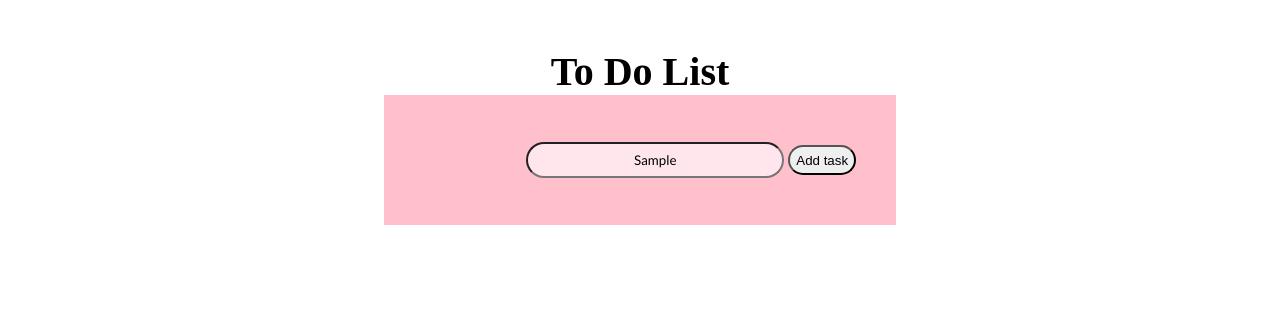
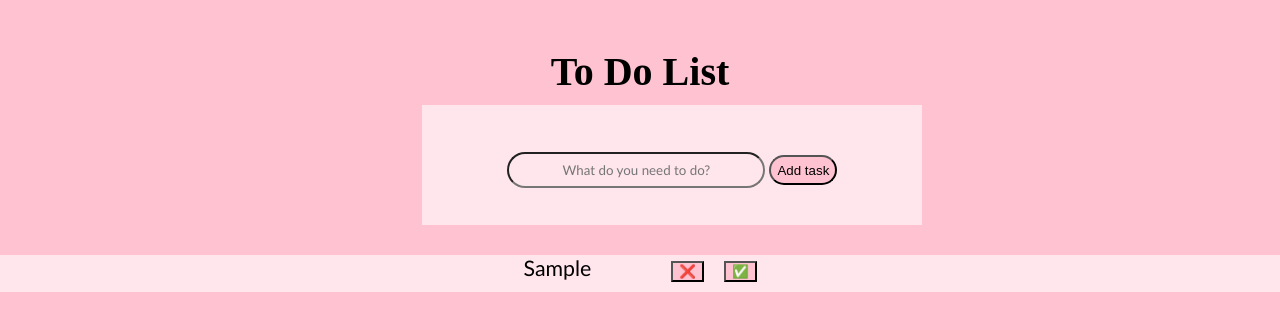
Before and after one commit to ju-nmd2022/fop-todo-list-wilmahjortas, a plain HTML site: page index.html in a window 1280 px wide. Both pictures are taken after typing "Sample" into the empty fields and a click on the button "Add task". Drawn offline with Linux system fonts and the light colour scheme.

Commit message:
mostly deisgn

```diff
--- a/index.html
+++ b/index.html
@@ -12,7 +12,7 @@
       <h1>To Do List</h1>
     </header>
     <div id="container">
-      <input id="input" type="text" />
+      <input id="input" placeholder="What do you need to do?" type="text" />
       <button id="addTaskButton">Add task</button>
     </div>
     <div id="taskList"></div>
--- a/main.css
+++ b/main.css
@@ -1,5 +1,6 @@
 * {
   margin: 0;
+  background-color: #ffc2d1;
 }
 
 header {
@@ -12,11 +13,13 @@ h1 {
 }
 
 #container {
-  background-color: pink;
-  height: 100%;
+  background-color: #ffe5ec;
+  width: 500px;
+  height: 120px;
+  margin-left: 33%;
+  margin-top: 10px;
+  margin-bottom: 30px;
   text-align: center;
-  margin-right: 30%;
-  margin-left: 30%;
 }
 
 input {
@@ -26,8 +29,6 @@ input {
   width: 250px;
   height: 30px;
   border-radius: 20px;
-  margin-bottom: 30px;
-  margin-left: 20%;
 }
 
 #addTaskButton {
@@ -38,21 +39,16 @@ input {
   cursor: pointer;
 }
 
-.whiteButton {
-  background-color: #ffe5ec;
-  height: 34px;
-  width: 45px;
-  border-radius: 20px;
-  cursor: pointer;
-  margin-right: 20%;
-}
-
 .inputText {
   text-align: center;
+  background-color: #ffe5ec;
+  font-family: "Gill Sans", "Gill Sans MT", Calibri, "Trebuchet MS", sans-serif;
+  font-size: 16pt;
 }
 
 .remove {
-  margin-left: 20px;
+  margin-left: 80px;
+  margin-bottom: 10px;
 }
 
 .complete {
--- a/to-do-list.js
+++ b/to-do-list.js
@@ -1,3 +1,5 @@
+//asked both chatGTP and Daniel Lidén for some help to get some inspiration on how to solve the localstorage
+
 let taskArray = [];
 
 const listElement = document.getElementById("taskList");
@@ -10,8 +12,8 @@ if (localStorage.inputValue) {
 }
 
 addTaskButton.addEventListener("click", function () {
+  addContent();
   taskLoop();
-  addContent();
 });
 
 function addContent() {
@@ -21,6 +23,8 @@ function addContent() {
   taskArray.push(inputValue);
   localStorage.inputValue = JSON.stringify(taskArray);
   console.log(taskArray);
+
+  inputField.value = "";
 }
 
 function taskLoop() {
@@ -32,7 +36,7 @@ function taskLoop() {
     listElement.appendChild(taskElement);
 
     const removeButton = document.createElement("button");
-    removeButton.innerText = "Remove";
+    removeButton.innerText = "❌";
     taskElement.appendChild(removeButton);
     removeButton.classList.add("remove");
 
@@ -44,16 +48,16 @@ function taskLoop() {
     });
 
     const completeButton = document.createElement("button");
-    completeButton.innerText = "Complete";
+    completeButton.innerText = "✅";
     taskElement.appendChild(completeButton);
     completeButton.classList.add("complete");
 
     if (localStorage.getItem(taskElement.innerText)) {
-      taskElement.style.textDecoration = "line-through";
+      taskElement.style.color = "green";
     }
 
     completeButton.addEventListener("click", () => {
-      taskElement.style.textDecoration = "line-through";
+      taskElement.style.color = "green";
 
       localStorage.setItem(taskElement.innerText, "completed");
     });
@@ -61,29 +65,3 @@ function taskLoop() {
 }
 
 taskLoop();
-
-/* function addContent() {
-  const newTaskElement = document.createElement("div");
-
-  const newInputElement = document.createElement("input");
-  newInputElement.className = "textWindow";
-  newInputElement.placeholder = "Write task";
-  newInputElement.type = "text";
-
-  const buttonElement = document.createElement("button");
-  buttonElement.className = "whiteButton";
-  buttonElement.textContent = "⚪";
-
-  buttonElement.addEventListener("click", function () {
-    if (buttonElement.textContent === "⚪") {
-      buttonElement.textContent = "🟢";
-    } else {
-      buttonElement.textContent = "⚪";
-    }
-  });
-
-  newTaskElement.appendChild(newInputElement);
-  newTaskElement.appendChild(buttonElement);
-
-  container.appendChild(newTaskElement);
-} */
```
